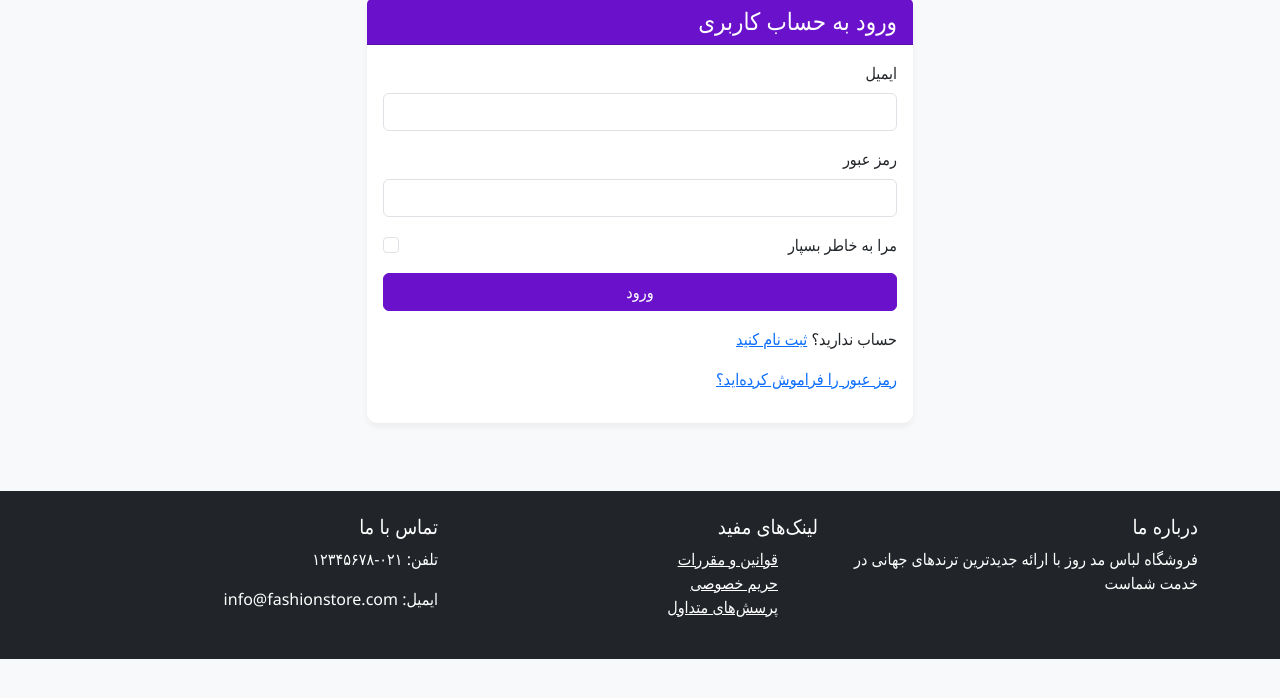
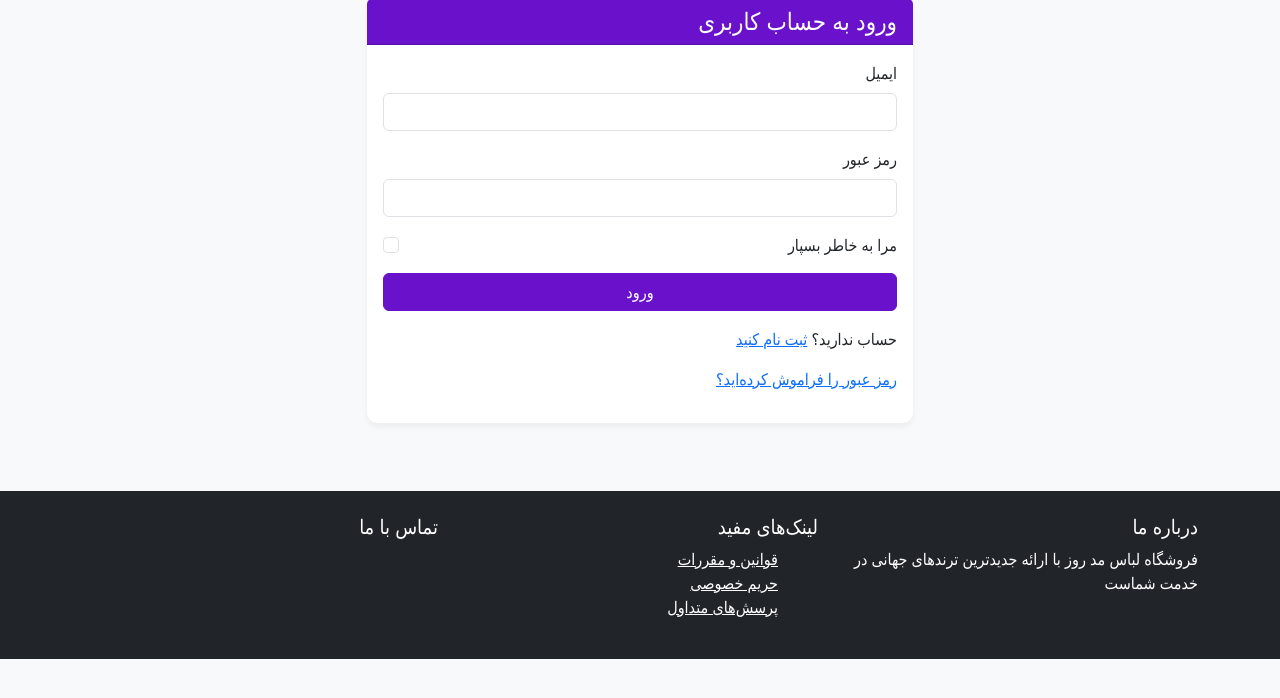
Before and after one commit to mbuiop/Moppp, a Flask app: a page that uses templates/base.html in a window 1280 px wide. Shown: the part 81-779 px from the top of the page. Run offline with Flask 3, Linux system fonts and the light colour scheme; parts of the project's set-up code (start-up, migrations or seed data) failed here and were passed over.

Commit message:
Update base.html

```diff
--- a/templates/base.html
+++ b/templates/base.html
@@ -87,8 +87,8 @@
                 </div>
                 <div class="col-md-4">
                     <h5>تماس با ما</h5>
-                    <p>تلفن: ۰۲۱-۱۲۳۴۵۶۷۸</p>
-                    <p>ایمیل: info@fashionstore.com</p>
+                    <p> </p>
+                    <p></p>
                 </div>
             </div>
         </div>
```
